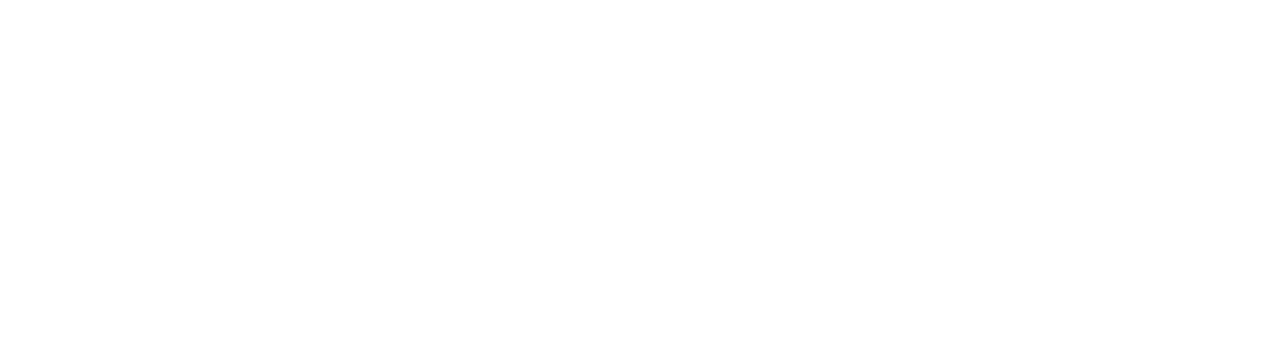
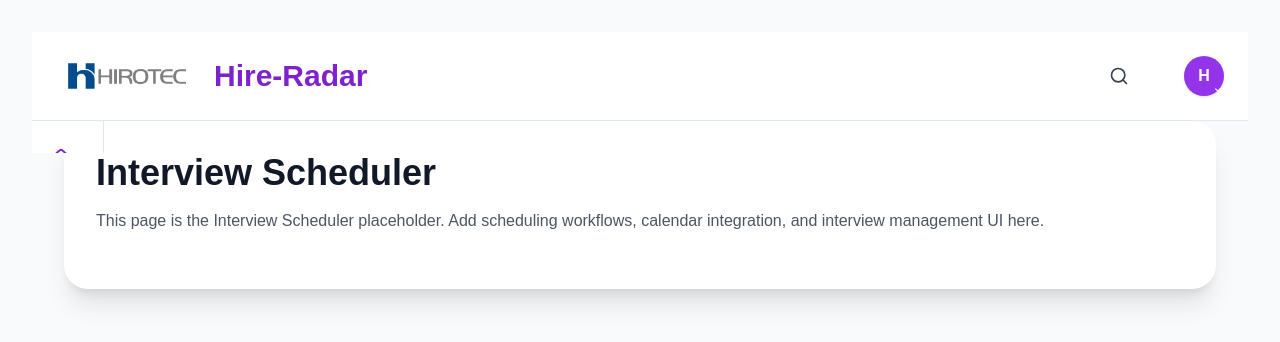
Before and after one commit to John-Divine-Mathew/Hire-Radar, a React app in the folder frontend/: page /interview-scheduler in a window 1280 px wide. Before the commit this address had no page. Shown: the top 342 px of the page. Built offline with nearby package versions, Linux system fonts and the light colour scheme; the HTML template or start-up script is replaced by a standard one.

Commit message:
Interview web page added in the sidebar

```diff
--- a/frontend/src/App.jsx
+++ b/frontend/src/App.jsx
@@ -15,6 +15,7 @@ import ImportDrive from './pages/ImportDrive.jsx';
 import Dashboard_v2 from './pages/dashboard_v2.jsx';
 import ManagerLogin from './pages/Manager/ManagerLogin.jsx';
 import ManagerRequest from './pages/ManagerRequest.jsx';
+import InterviewScheduler from './pages/InterviewScheduler.jsx';
 
 function App() {
   return (
@@ -37,6 +38,7 @@ function App() {
         <Route path="/import-drive" element={<ImportDrive />} />
         <Route path="/dashboard_v2" element={<Dashboard_v2 />} />
         <Route path="/manager-login" element={<ManagerLogin />} />
+        <Route path="/interview-scheduler" element={<InterviewScheduler />} />
 
 
       </Routes>
--- a/frontend/src/components/sideBar/sideBar.jsx
+++ b/frontend/src/components/sideBar/sideBar.jsx
@@ -1,6 +1,6 @@
 import React from 'react';
 import './sideBar.css';
-import {House, Search, Bookmark, ChartSpline, ClipboardPen, CloudUpload} from 'lucide-react';
+import {House, Search, Bookmark, ChartSpline, ClipboardPen, CloudUpload, Calendar} from 'lucide-react';
 import { useNavigate } from 'react-router-dom';
 
 function Sidebar(){
@@ -31,6 +31,10 @@ function Sidebar(){
     const navigateDashboard_v2 = ()=>{
         nav('/dashboard_v2');
     }
+    const navigateInterviewScheduler = ()=>{
+        nav('/interview-scheduler');
+    }
+
 
 
     const iconSize = 22;
@@ -46,7 +50,9 @@ function Sidebar(){
                     <li><button className='listitem' onClick={navigateImportDrive} title="Import Drive" aria-label="Import Drive"><CloudUpload size={iconSize} /><p className='buttonP'>Import Drive</p></button></li>
                     <li><button className='listitem' onClick={navigateReport} title="Report" aria-label="Report"><ChartSpline size={iconSize} /><p className='buttonP'>Report</p></button></li>
                     <li><button className='listitem' onClick={navigateManagerRequest} title="Manager Request" aria-label="Manager Request"><ClipboardPen size={iconSize} /><p className='buttonP'>Manager Request</p></button></li>
+                    <li><button className='listitem' onClick={navigateInterviewScheduler} title="Interview Scheduler" aria-label="Interview Scheduler"><Calendar size={iconSize} /><p className='buttonP'>Interview Scheduler</p></button></li>
                 </ul>
+
             </div>
             </div>
     );
--- /dev/null
+++ b/frontend/src/pages/InterviewScheduler.jsx
@@ -0,0 +1,24 @@
+import React, { useEffect, useState } from "react";
+import axios from "axios";
+import Sidebar from '../components/sideBar/sideBar.jsx';
+import Navbar from "../components/navBar/navBar.jsx";
+
+
+const InterviewScheduler = () => {
+  return (
+    <div className="min-h-screen bg-slate-50 p-8">
+
+      <Navbar />
+      <Sidebar />
+      <div className="max-w-6xl mx-auto bg-white rounded-3xl shadow-xl p-8">
+        <h1 className="text-4xl font-bold text-gray-900 mb-4">Interview Scheduler</h1>
+        <p className="text-gray-600 mb-6">
+          This page is the Interview Scheduler placeholder. Add scheduling workflows,
+          calendar integration, and interview management UI here.
+        </p>
+      </div>
+    </div>
+  );
+};
+
+export default InterviewScheduler;
```
